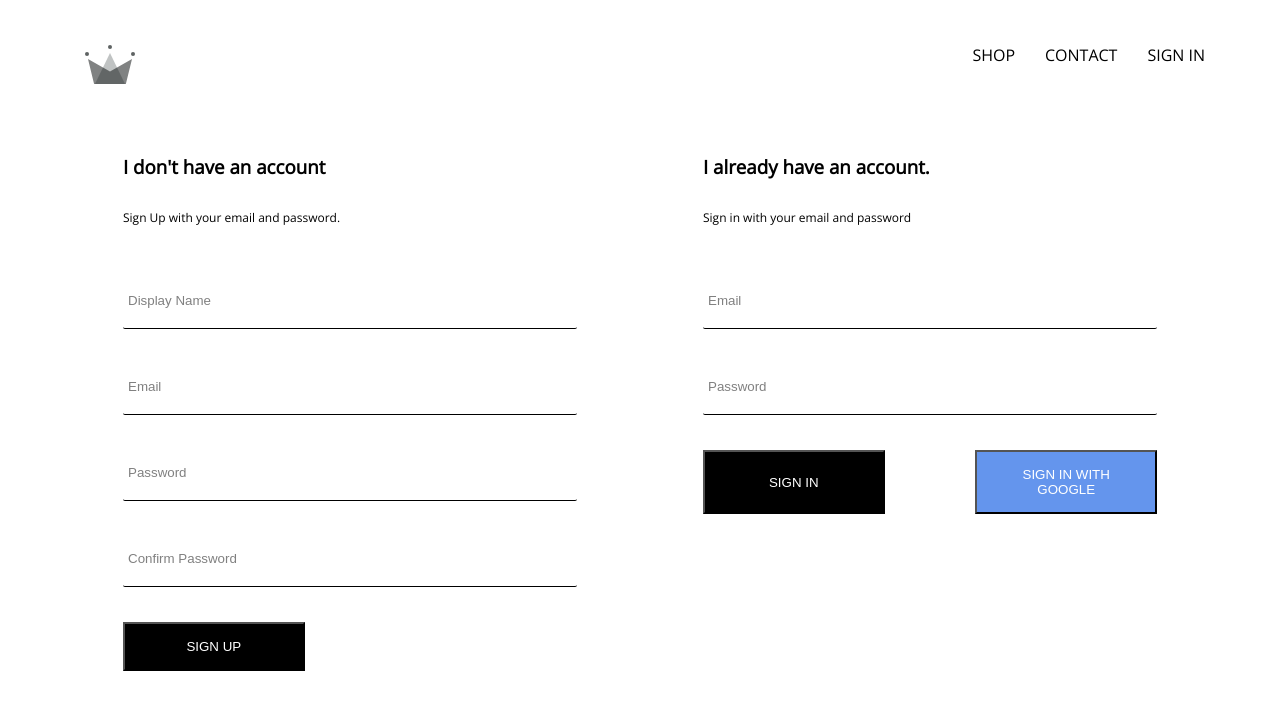
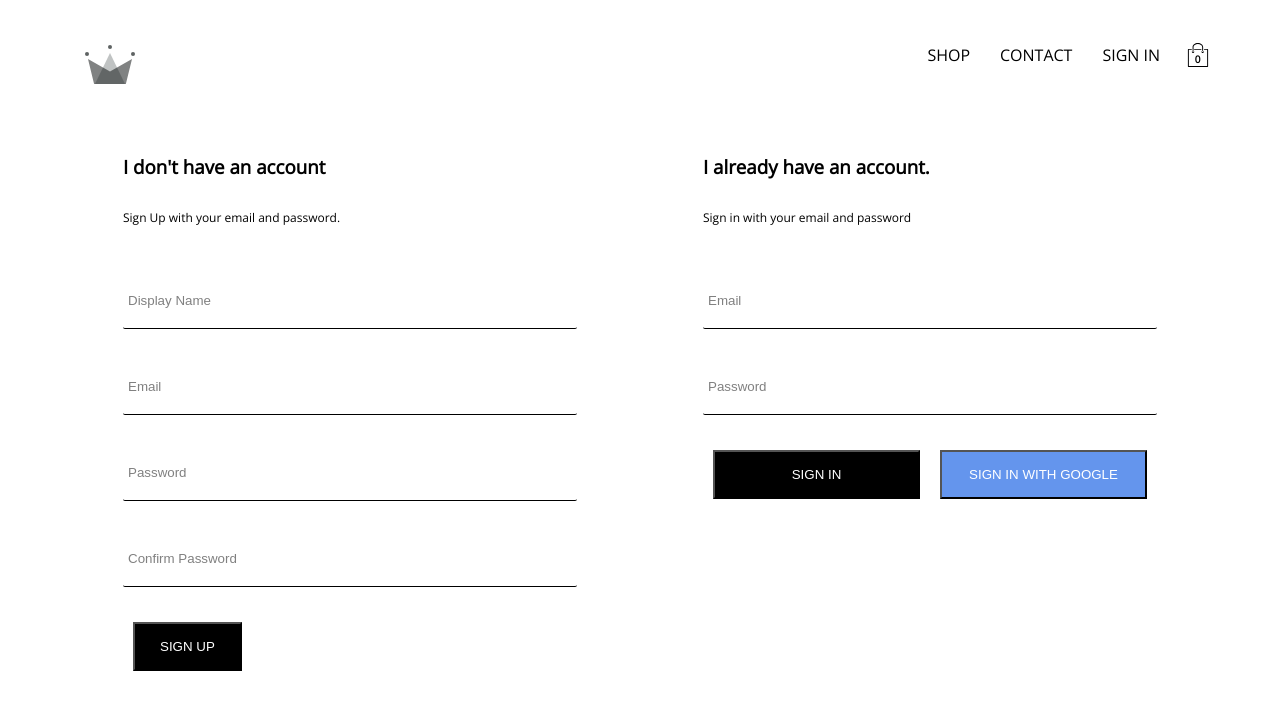
Before and after one commit to hanyy444/e-commerce, a React (Create React App) app: page /sign-in in a window 1280 px wide. Shown: the top 710 px of the page. Built offline with nearby package versions, Linux system fonts and the light colour scheme; no server answers.

Commit message:
added cart icon & cart drop down components, implemented cart reducer

```diff
--- a/src/components/Button/button.scss
+++ b/src/components/Button/button.scss
@@ -1,8 +1,8 @@
 .button {
     cursor: pointer;
-    width: 40%;
+    flex: 1;
     padding: 15px 25px;
     color: white;
     background-color: black;
-    margin: 20px 0;
+    margin: 20px 10px;
 }
--- /dev/null
+++ b/src/components/cart-dropdown/cart-dropdown.jsx
@@ -0,0 +1,18 @@
+import React from 'react'
+
+import './cart-dropdown.scss'
+
+import Button from '../Button/button'
+
+const CartDropdown = () => {
+  return (
+    <div className='cart-dropdown'>
+        <div className="cart-items">
+
+        </div>
+        <Button text="Go To Checkout."/>
+    </div>
+  )
+}
+
+export default CartDropdown
--- /dev/null
+++ b/src/components/cart-dropdown/cart-dropdown.scss
@@ -0,0 +1,24 @@
+.cart-dropdown {
+    position: absolute;
+    width: 240px;
+    height: 340px;
+    display: flex;
+    flex-direction: column;
+    padding: 20px;
+    border: 1px solid black;
+    background-color: white;
+    top: 90px;
+    right: 40px;
+    z-index: 5;
+
+    .cart-items {
+        height: 240px;
+        display: flex;
+        flex-direction: column;
+        overflow: scroll;
+    }
+
+    // button {
+    //     margin-top: auto;
+    // }
+}
--- /dev/null
+++ b/src/components/cart-icon/cart-icon.jsx
@@ -0,0 +1,24 @@
+import React from 'react'
+
+import { ReactComponent as ShoppingIcon } from '../../assets/11.2 shopping-bag.svg.svg'
+
+import './cart-icon.scss';
+
+import {connect} from 'react-redux';
+
+import { toggleCartHidden } from '../../redux/cart/cart.actions';
+
+const CartIcon = ({ toggleCartHidden }) => {
+  return (
+    <div className='cart-icon'>
+        <ShoppingIcon className='shopping-icon' onClick={toggleCartHidden}/>
+        <span className='item-count'>0</span>
+    </div>
+  )
+}
+
+const mapDispatchToProps = dispatch => ({
+    toggleCartHidden: () => dispatch(toggleCartHidden())
+})
+
+export default connect(null, mapDispatchToProps)(CartIcon);
--- /dev/null
+++ b/src/components/cart-icon/cart-icon.scss
@@ -0,0 +1,21 @@
+.cart-icon {
+    width: 45px;
+    height: 45px;
+    position: relative;
+    display: flex;
+    align-items: center;
+    justify-content: center;
+    cursor: pointer;
+
+    .shopping-icon {
+        width: 24px;
+        height: 24px;
+    }
+
+    .item-count {
+        position: absolute;
+        font-size: 10px;
+        font-weight: bold;
+        bottom: 12px;
+    }
+}
--- a/src/components/header/Header.jsx
+++ b/src/components/header/Header.jsx
@@ -2,11 +2,12 @@
 import './header.scss'
 import { Link } from 'react-router-dom'
 import { ReactComponent as Logo } from '../../assets/4.3 crown.svg.svg'
+import CartIcon from '../cart-icon/cart-icon'
 import {auth} from '../../firebase/firebase.setup'
+import { connect } from 'react-redux'
+import CartDropdown from '../cart-dropdown/cart-dropdown'
 
-import { connect } from 'react-redux'
-
-const Header = ({ currentUser }) => {
+const Header = ({ currentUser, hiddenCart }) => {
 
     return (
         <div className='header'>
@@ -26,14 +27,18 @@
                     :
                     <Link className='option' to='/sign-in'>SIGN IN</Link>
                 }
+                <CartIcon />
             </div>
+            {!hiddenCart && <CartDropdown />}
         </div>
     )
 }
 
 // state here is the top level root reducer
-const mapStateToProps = state => ({
-    currentUser: state.user.currentUser
+// state destructre
+const mapStateToProps = ({ user: { currentUser }, cart: { hidden }}) => ({
+    currentUser,
+    hiddenCart: hidden
 })
 
 
--- /dev/null
+++ b/src/redux/cart/cart.actions.js
@@ -0,0 +1,5 @@
+import CartActionTypes from './cart.types';
+
+export const toggleCartHidden = () => ({
+    type: CartActionTypes.TOGGLE_CART_HIDDEN
+})
--- /dev/null
+++ b/src/redux/cart/cart.reducer.js
@@ -0,0 +1,20 @@
+import CartActionTypes from './cart.types'
+
+const initialState = {
+    hidden: true
+}
+
+const cartReducer = (state = initialState, action) => {
+    switch (action.type) {
+        case CartActionTypes.TOGGLE_CART_HIDDEN:
+            return {
+                ...state,
+                hidden: !state.hidden
+            };
+
+        default:
+            return state;
+    }
+}
+
+export default cartReducer
--- /dev/null
+++ b/src/redux/cart/cart.types.js
@@ -0,0 +1,5 @@
+const CartActionTypes = {
+    TOGGLE_CART_HIDDEN: 'TOGGLE_CART_HIDDEN'
+}
+
+export default CartActionTypes
--- a/src/redux/root-reducer.js
+++ b/src/redux/root-reducer.js
@@ -1,7 +1,9 @@
 import { combineReducers } from "redux";
 
 import userReducer from './user/user.reducer'
+import cartReducer from "./cart/cart.reducer";
 
 export default combineReducers({
-    user: userReducer
+    user: userReducer,
+    cart: cartReducer
 })
--- a/src/redux/user/user.actions.js
+++ b/src/redux/user/user.actions.js
@@ -1,4 +1,6 @@
+import { UserActionTypes } from '../../redux/user/user.types'
+
 export const setCurrentUser = user => ({
-    type: 'SET_CURRENT_USER',
+    type: UserActionTypes.SET_CURRENT_USER,
     payload: user
 })
```
Also changed, not shown: src/assets/11.2 shopping-bag.svg.svg (added).
